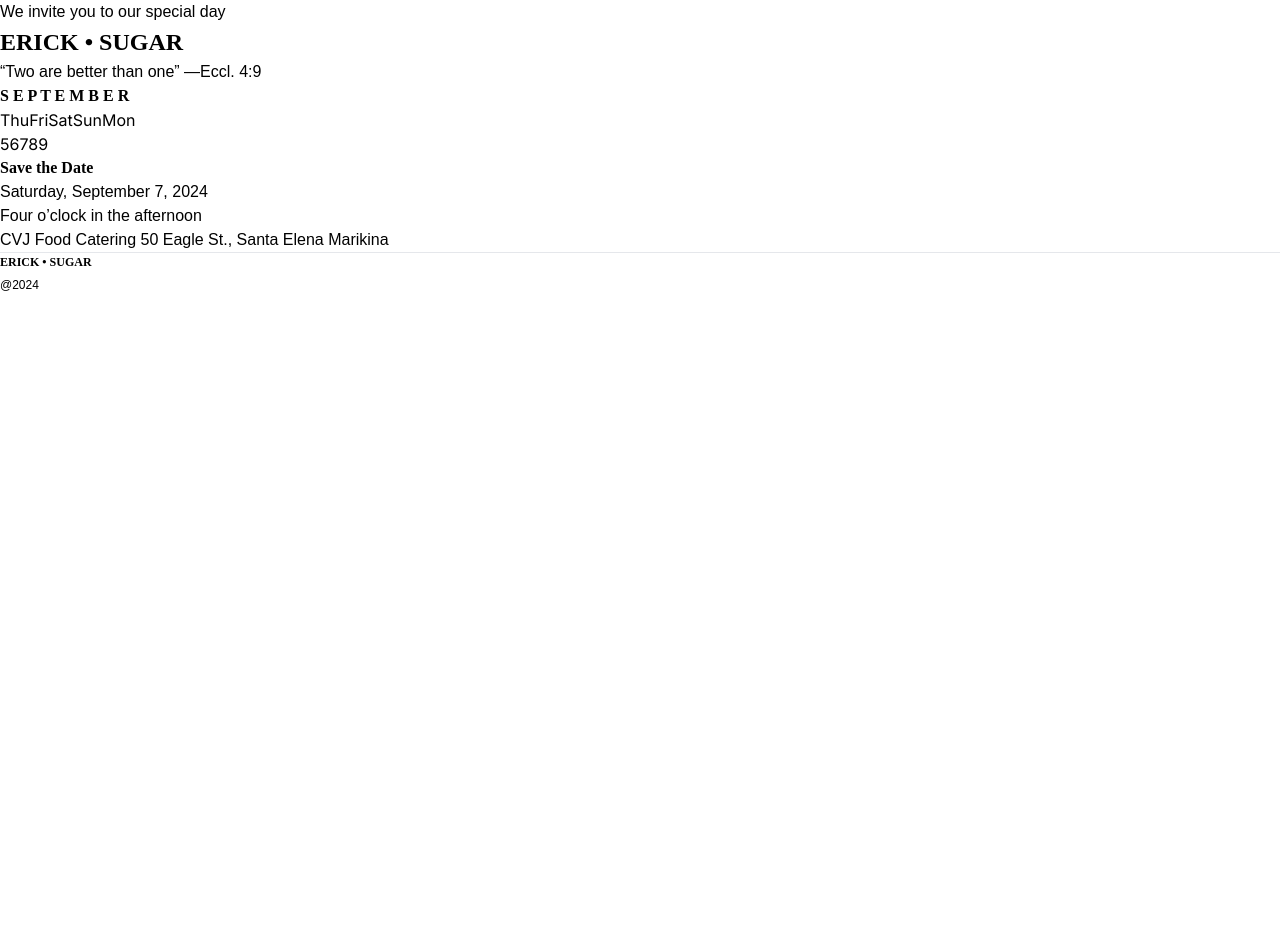
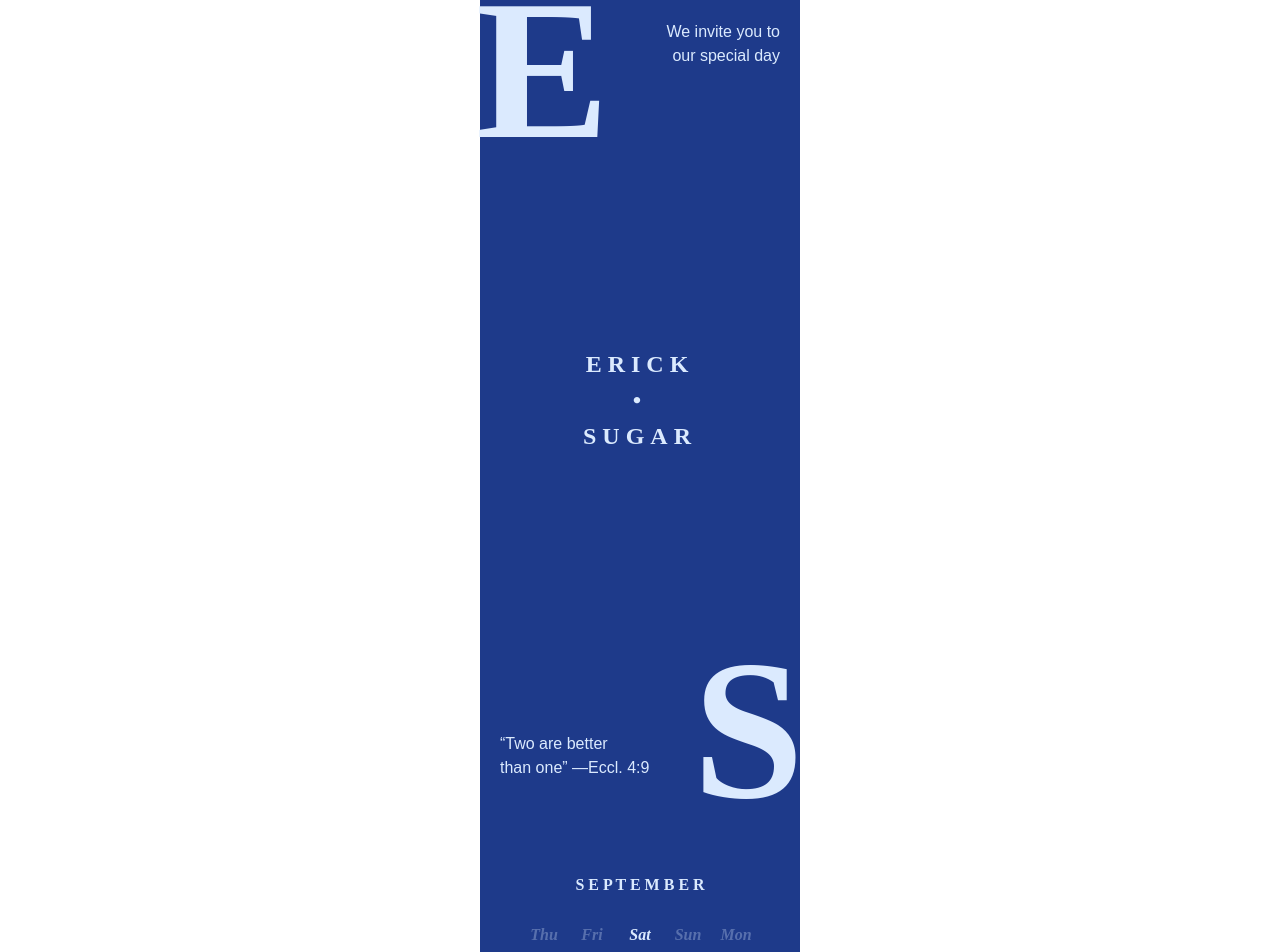
Before and after one commit to nabi-cloud/ericksugar, a Next.js app: page / in a window 1280 px wide. Shown: the top 952 px of the page. Before the commit the page ends 800 px from the top, so only its background shows below. Built offline with nearby package versions, Linux system fonts and the light colour scheme.

Commit message:
Add styling to page

```diff
--- a/app/globals.css
+++ b/app/globals.css
@@ -26,11 +26,18 @@ h1 {
   font-family: 'Times New Roman', Times, serif;
   font-size: 24px;
   font-weight: bold;
+  letter-spacing: 6px;
 }
 
 h2 {
   font-family: 'Times New Roman', Times, serif;
   font-size: 16px;
+  font-weight: bold;
+}
+
+.initials {
+  font-family: 'Times New Roman', Times, serif;
+  font-size: 200px;
   font-weight: bold;
 }
 
@@ -47,6 +54,17 @@ h2 {
   font-family: 'Times New Roman', Times, serif;
   font-size: 12px;
   font-weight: bold;
+  letter-spacing: 6px;
+}
+
+.day {
+  font-family: 'Times New Roman', Times, serif;
+  font-style: italic;
+  font-weight: bold;
+}
+
+.date {
+  font-family: 'Times New Roman', Times, serif;
 }
 
 @layer utilities {
--- a/app/page.tsx
+++ b/app/page.tsx
@@ -1,45 +1,51 @@
 export default function Home() {
   return (
-    <main>
-      <div>
-        <p className="text-normal">We invite you to our special day</p>
-        <h1>ERICK • SUGAR</h1>
-        <p className="text-normal">“Two are better than one” —Eccl. 4:9</p>
+    <>
+      <main className="sm:max-w-xs w-full mx-auto px-5 bg-blue-900 text-blue-100">
+        <div className="flex flex-col relative justify-between h-screen py-5">
+          <span className="initials absolute -top-20 -left-6">E</span>
+          <span className="initials absolute -bottom-20 -right-6">S</span>
+          <p className="text-normal text-right ml-auto max-w-32">We invite you to our special day</p>
+          <h1 className="text-center">ERICK<br />•<br />SUGAR</h1>
+          <p className="text-normal max-w-40">“Two are better<br /> than one” —Eccl. 4:9</p>
         </div>
         {/* Event Details */}
-      <div>
+        <div className="flex flex-col justify-between py-16 text-center h-screen">
           {/* Date */}
           <div>
-          <h2>S E P T E M B E R</h2>
-          <div>
-            <span>Thu</span>
-            <span>Fri</span>
-            <span>Sat</span>
-            <span>Sun</span>
-            <span>Mon</span>
-          </div>
-          <div>
-            <span>5</span>
-            <span>6</span>
-            <span>7</span>
-            <span>8</span>
-            <span>9</span>
+            <div className="grid grid-rows-3 grid-cols-5 gap-y-2 px-5 place-items-center">
+              <h2 className="col-start-1 col-end-6 row-span-1">S E P T E M B E R</h2>
+              <span className="day opacity-30">Thu</span>
+              <span className="day opacity-30">Fri</span>
+              <span className="day">Sat</span>
+              <span className="day opacity-30">Sun</span>
+              <span className="day opacity-30">Mon</span>
+              <span className="date opacity-30">5</span>
+              <span className="date opacity-30">6</span>
+              <span className="date border rounded-full px-4 py-2">7</span>
+              <span className="date opacity-30">8</span>
+              <span className="date opacity-30">9</span>
             </div>
           </div>
           <h2>Save the Date</h2>
           {/* Location */}
-        <div>
+          <div className="flex flex-col gap-4">
             <p className="text-normal">Saturday, September 7, 2024</p>
             <p className="text-normal">Four o’clock in the afternoon</p>
-          <p className="text-normal">CVJ Food Catering 50 Eagle St., Santa Elena Marikina</p>
+            <p className="text-normal">CVJ Food Catering<br/>50 Eagle St., Santa Elena Marikina</p>
           </div>
         </div>
-      {/* Footer */}
+        {/* Program Details */}
         <div>
-        <hr/>
-        <p className="text-footer">ERICK • SUGAR</p>
-        <span className="text-small">@2024</span>
+
         </div>
       </main>
+      {/* Footer */}
+      <footer className="flex flex-col gap-4 text-center sm:max-w-xs w-full p-4 mx-auto bg-blue-900 text-blue-100">
+        <hr className="opacity-50" />
+        <p className="text-footer">ERICK<br/>•<br/>SUGAR</p>
+        <span className="text-small opacity-70">2024</span>
+      </footer>
+    </>
   );
 }
```
Lines whose indentation alone changed are shown as unchanged.
